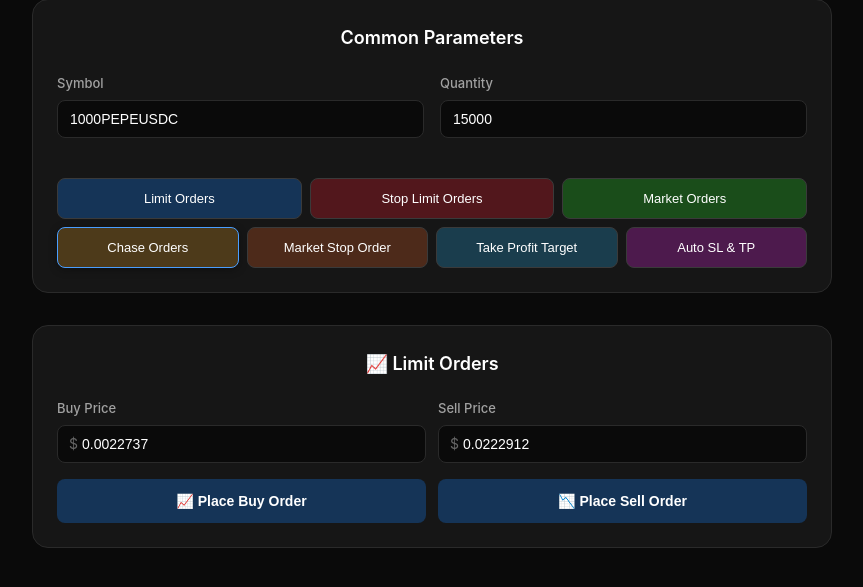
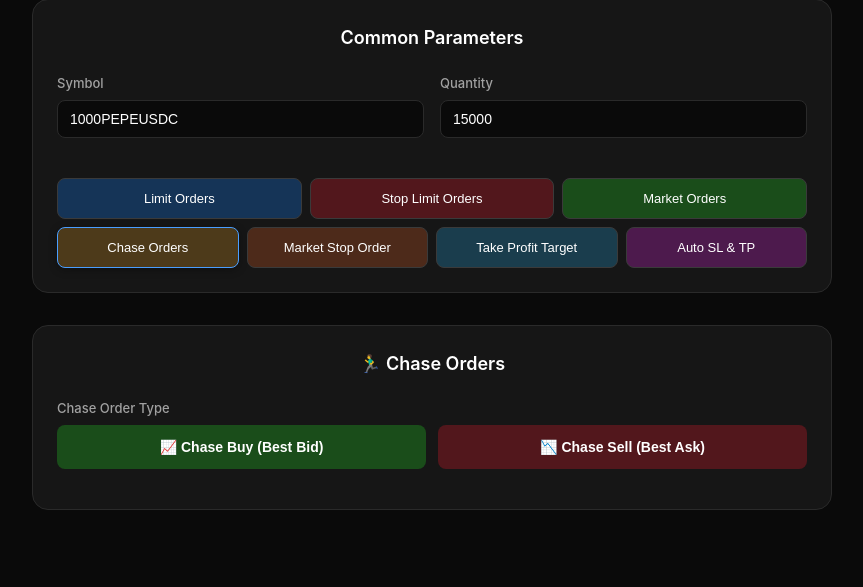
Before and after one commit to GuptaRav1/stop_loss_web, a Flask app: page / in a window 1280 px wide. Shown: the part 21-608 px from the top of the page, without its empty margins (208-1071 px from the left). Run offline with Flask 3, Linux system fonts and the light colour scheme.

Commit message:
Update tab navigation to set 'Limit Orders' as inactive and 'Chase Orders' as active

```diff
--- a/templates/index.html
+++ b/templates/index.html
@@ -457,7 +457,7 @@
     <div class="main-container">
         <!-- Limit Orders Tab -->
         <!-- Limit Orders Tab -->
-        <div class="tab-content active" id="limit-tab">
+        <div class="tab-content" id="limit-tab">
             <div class="box">
                 <h3>📈 Limit Orders</h3>
                 <div class="price-grid">
@@ -518,7 +518,7 @@
         </div>
 
         <!-- Chase Orders Tab -->
-        <div class="tab-content" id="chase-tab">
+        <div class="tab-content active" id="chase-tab">
             <div class="box">
                 <h3>🏃‍♂️ Chase Orders</h3>
                 <div class="form-group">
```
